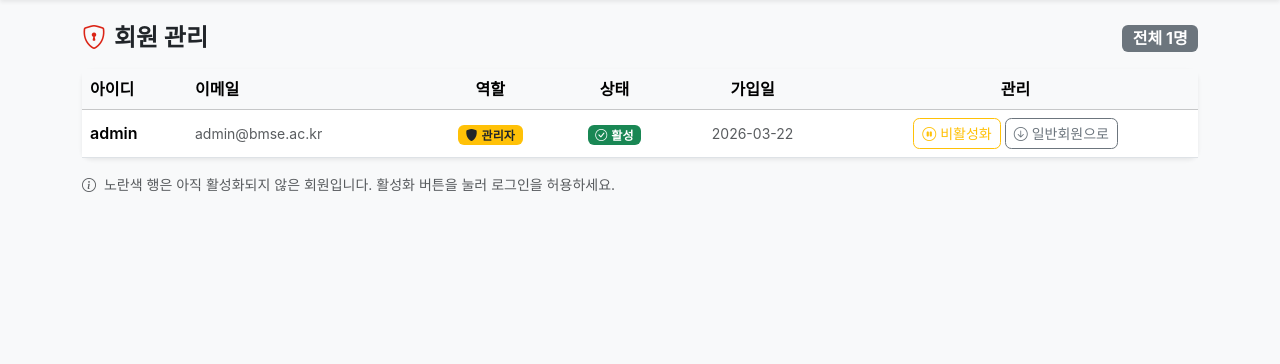
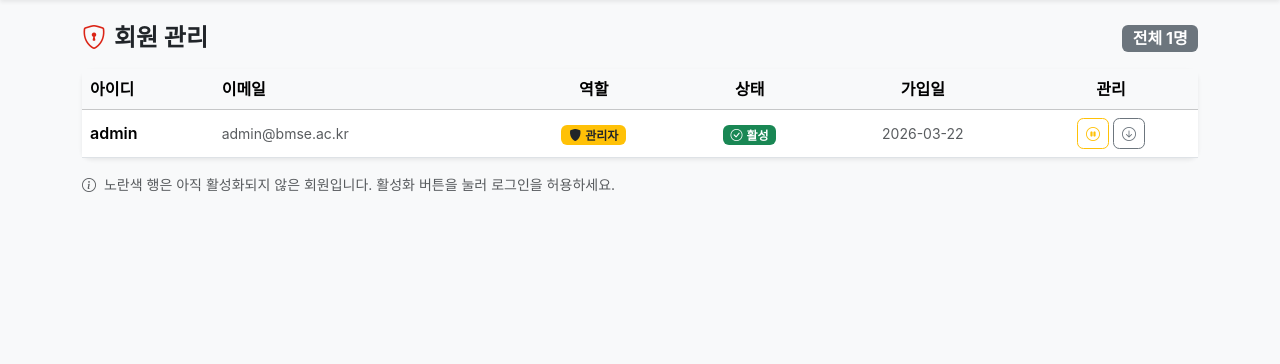
Before and after one commit to biotae/bmse-bulletin-board, a Flask app: template templates/admin/members.html in a window 1280 px wide. Shown: the part 56-420 px from the top of the page. Run offline with Flask 3, Linux system fonts and the light colour scheme; the template is opened without the code that fills it: values that come from a table or form of the project are taken from there, others are empty.

Commit message:
관리자 화면 버튼 아이콘만 표시로 변경
Co-Authored-By: Claude Sonnet 4.6 <noreply@anthropic.com>

```diff
--- a/templates/admin/members.html
+++ b/templates/admin/members.html
@@ -71,17 +71,17 @@
                       class="d-inline">
                   {% if member.is_active %}
                   <button type="submit"
-                          class="btn btn-outline-warning btn-sm"
+                          class="btn btn-outline-warning btn-sm px-2"
                           onclick="return confirm('{{ member.username }} 계정을 비활성화하시겠습니까?')"
                           title="비활성화">
-                    <i class="bi bi-pause-circle me-1"></i>비활성화
+                    <i class="bi bi-pause-circle"></i>
                   </button>
                   {% else %}
                   <button type="submit"
-                          class="btn btn-outline-success btn-sm"
+                          class="btn btn-outline-success btn-sm px-2"
                           onclick="return confirm('{{ member.username }} 계정을 활성화하시겠습니까?')"
                           title="활성화">
-                    <i class="bi bi-play-circle me-1"></i>활성화
+                    <i class="bi bi-play-circle"></i>
                   </button>
                   {% endif %}
                 </form>
@@ -92,17 +92,17 @@
                       class="d-inline">
                   {% if member.role == 'admin' %}
                   <button type="submit"
-                          class="btn btn-outline-secondary btn-sm"
+                          class="btn btn-outline-secondary btn-sm px-2"
                           onclick="return confirm('{{ member.username }}의 역할을 일반회원으로 변경하시겠습니까?')"
                           title="일반회원으로 변경">
-                    <i class="bi bi-arrow-down-circle me-1"></i>일반회원으로
+                    <i class="bi bi-arrow-down-circle"></i>
                   </button>
                   {% else %}
                   <button type="submit"
-                          class="btn btn-outline-primary btn-sm"
+                          class="btn btn-outline-primary btn-sm px-2"
                           onclick="return confirm('{{ member.username }}의 역할을 관리자로 변경하시겠습니까?')"
                           title="관리자로 변경">
-                    <i class="bi bi-arrow-up-circle me-1"></i>관리자로
+                    <i class="bi bi-arrow-up-circle"></i>
                   </button>
                   {% endif %}
                 </form>
```
